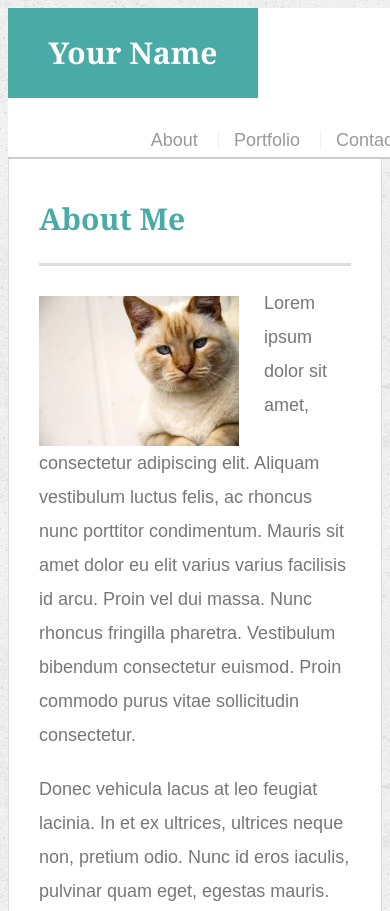
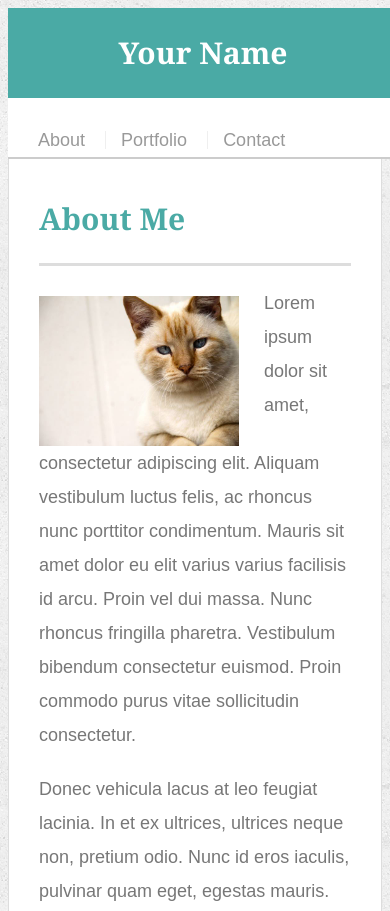
Before and after one commit to michaelabee/Responsive-Portfolio, a plain HTML site: page index.html in a window 390 px wide. Shown: the top 911 px of the page. Drawn offline with Linux system fonts and the light colour scheme.

Commit message:
added media queries

```diff
--- a/assets/css/style.css
+++ b/assets/css/style.css
@@ -215,3 +215,32 @@ input[type=submit] {
   background: #4aaaa5;
   border: 0 none;
 }
+@media screen and (max-width: 960px) {
+  .container{
+    margin:0;
+    float:left;
+  }
+}
+@media screen and (max-width: 768px) {
+ .container{
+   width:100%;
+ }
+ #masthead{
+  width:100%;
+  float:right;
+ }
+}
+@media screen and (max-width:640px) {
+  #logo{
+    width:100%;
+    display:relative;
+    position:relative;
+  }
+  .links{
+    width:100%;
+    float:center;
+  }
+  .container{
+    width:100%;
+  }
+}
--- a/index.html
+++ b/index.html
@@ -5,14 +5,15 @@
   <meta charset="UTF-8">
   <title>About | Your Name</title>
   <link rel="stylesheet" type="text/css" href="assets/css/style.css">
+  <meta name="viewport" content="width=device-width, initial-scale=1.0">
 </head>
 
-<body>
+<body class="index">
 
   <header id="masthead">
     <div class="container">
       <a href="index.html" id="logo">Your Name</a>
-      <nav>
+      <nav class= "links">
         <a href="index.html">About</a>
         <a href="portfolio.html">Portfolio</a>
         <a href="contact.html">Contact</a>
```
Also changed, not shown: contact.html (+2 -1 lines), portfolio.html (+2 -1 lines).
